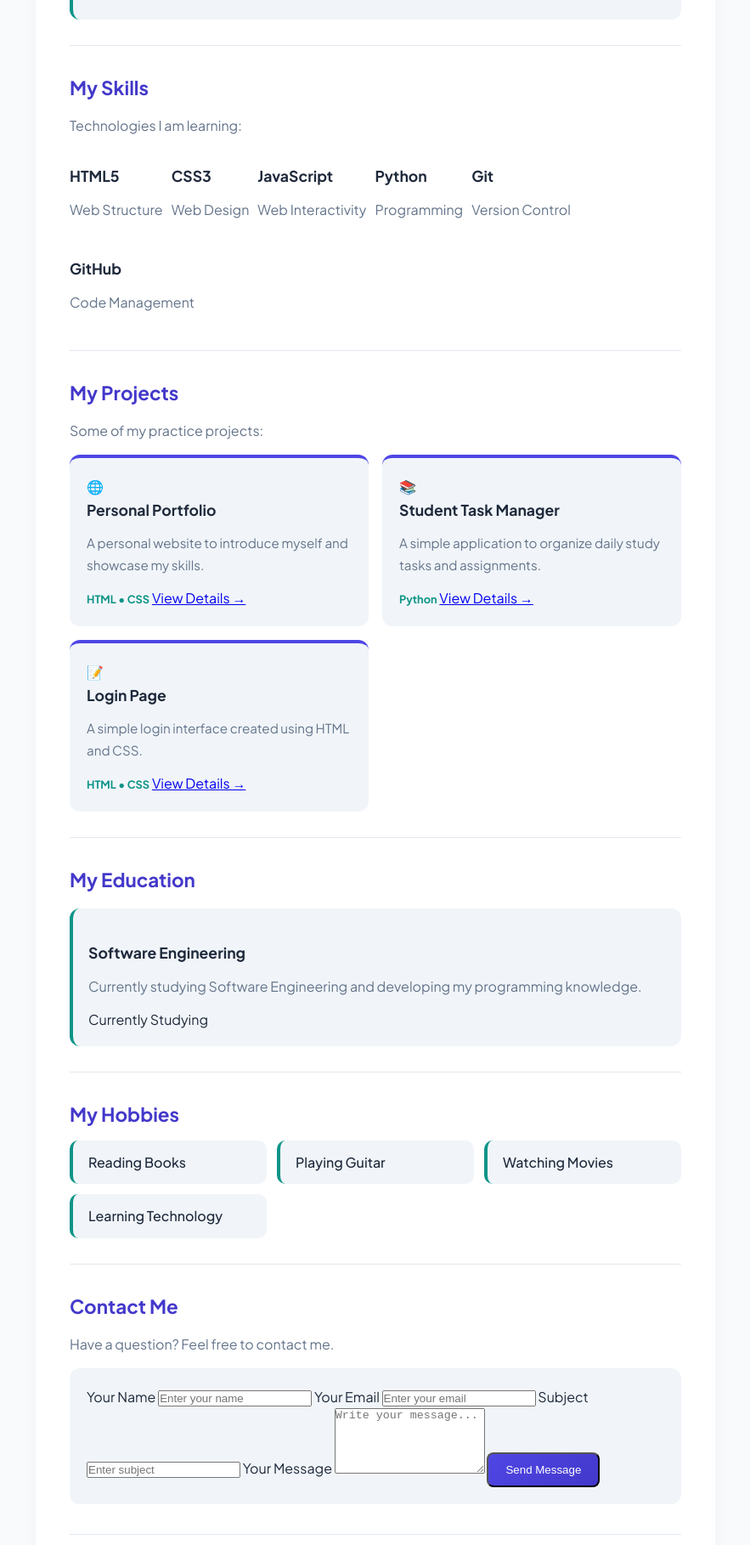
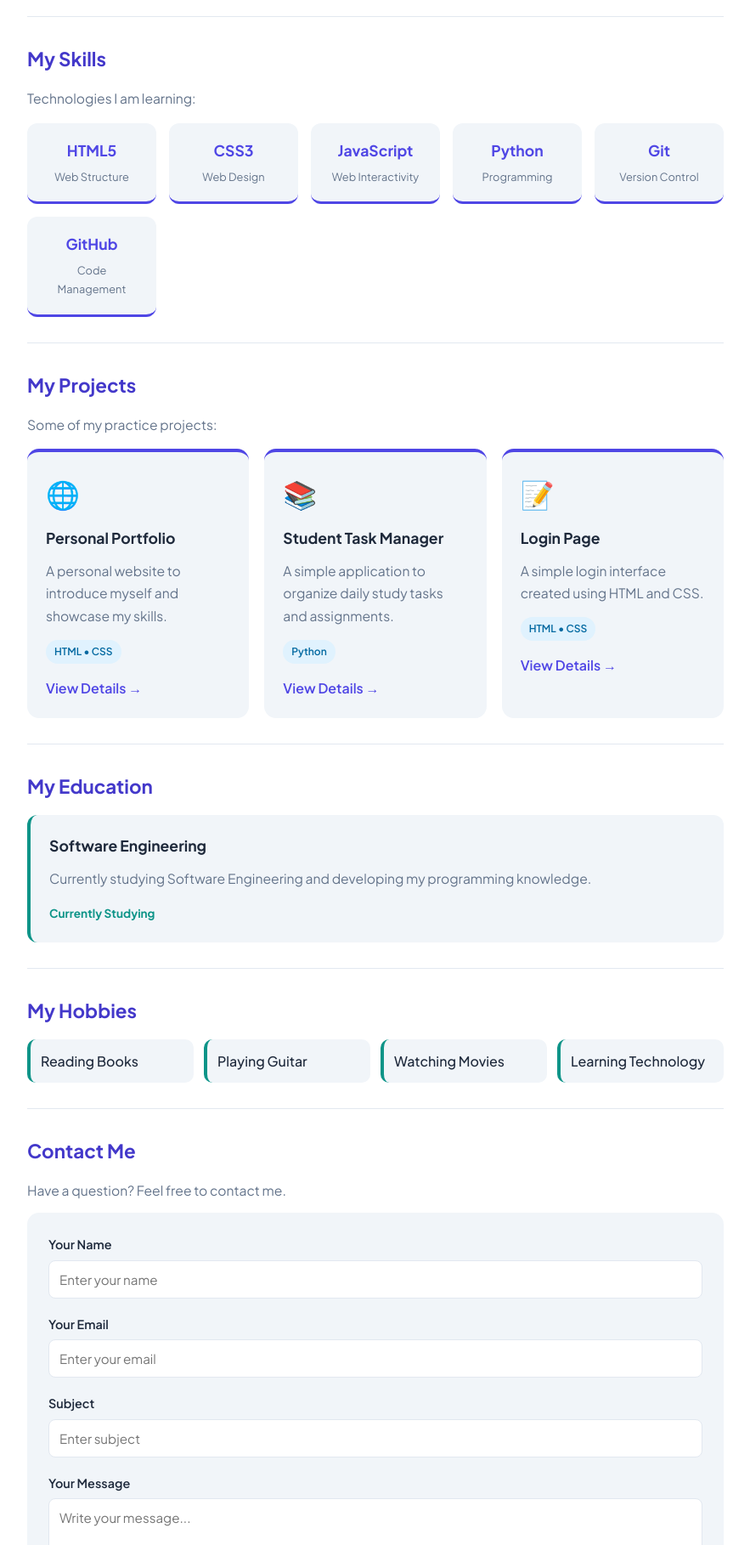
Before and after one commit to Metsinanat9/my-portfolio, a plain HTML site: page index.html in a window 1280 px wide. Shown: the part 982-2800 px from the top of the page at 85% size, without its empty margins (198-1081 px from the left). Drawn offline with Linux system fonts and the light colour scheme.

Commit message:
Refactor CSS styles and improve responsiveness
Updated CSS variables and styles for various components, including navigation, container, hero section, and buttons. Enhanced responsiveness and adjusted layout properties for better visual consistency.

```diff
--- a/style.css
+++ b/style.css
@@ -1,30 +1,33 @@
 
+/* 1. Website Colors */
 :root {
     --primary: #4f46e5;
     --primary-dark: #4338ca;
     --bg-color: #f8fafc;
     --card-bg: #ffffff;
-    --surface-subtle: #f1f5f9;
-    --surface-hover: #e2e8f0;
-    --border-color: #e2e8f0;
+    --surface: #f1f5f9;
+    --border: #e2e8f0;
     --text-main: #1e293b;
     --text-muted: #64748b;
     --accent: #0d9488;
 }
 
+/* 2. Reset */
 * {
     box-sizing: border-box;
     margin: 0;
     padding: 0;
 }
 
+/* 3. Smooth Scrolling */
 html {
     scroll-behavior: smooth;
 }
 
+/* 4. Body */
 body {
     font-family: 'Plus Jakarta Sans', sans-serif;
-    background-color: var(--bg-color);
+    background: var(--bg-color);
     color: var(--text-main);
     line-height: 1.7;
     padding: 20px;
@@ -32,41 +35,55 @@ body {
     justify-content: center;
 }
 
+/* 5. Container */
 .container {
     width: 100%;
-    max-width: 800px;
+    max-width: 900px;
     background: var(--card-bg);
     padding: 40px;
     border-radius: 20px;
-    box-shadow: 0 10px 25px -5px rgba(0, 0, 0, 0.05);
+    box-shadow: 0 10px 30px rgba(0,0,0,0.05);
 }
 
+/* 6. Navigation */
 nav {
-    background: linear-gradient(135deg, var(--primary), var(--primary-dark));
-    padding: 18px 24px;
+    background: linear-gradient(
+        135deg,
+        var(--primary),
+        var(--primary-dark)
+    );
+
+    padding: 18px 22px;
     border-radius: 12px;
     display: flex;
+    flex-wrap: wrap;
     gap: 20px;
-    flex-wrap: wrap;
-    box-shadow: 0 4px 12px rgba(79, 70, 229, 0.2);
-    margin-bottom: 30px;
+    margin-bottom: 35px;
 }
 
 nav a {
     color: white;
     text-decoration: none;
+    font-size: 0.9rem;
     font-weight: 600;
-    font-size: 0.9rem;
     transition: 0.3s;
 }
 
 nav a:hover {
     color: #c7d2fe;
-    transform: translateY(-2px);
 }
 
-section {
-    scroll-margin-top: 20px;
+/* 7. Hero Section */
+.hero {
+    display: flex;
+    align-items: center;
+    justify-content: space-between;
+    gap: 25px;
+    padding: 25px 0;
+}
+
+.hero-content {
+    flex: 1;
 }
 
 .welcome-badge {
@@ -82,71 +99,68 @@ section {
 
 h1 {
     font-size: 2.2rem;
+    line-height: 1.3;
     margin-bottom: 12px;
-    font-weight: 700;
 }
 
 h1 em {
     font-style: normal;
-    background: linear-gradient(135deg, var(--primary), var(--accent));
+    background: linear-gradient(
+        135deg,
+        var(--primary),
+        var(--accent)
+    );
     -webkit-background-clip: text;
     -webkit-text-fill-color: transparent;
 }
 
+.hero h3 {
+    color: var(--accent);
+    margin: 0 0 12px;
+}
+
+.hero-img {
+    width: 180px;
+    height: 180px;
+    object-fit: cover;
+    border-radius: 50%;
+    border: 5px solid var(--primary);
+}
+
+/* 8. Headings */
 h2 {
     color: var(--primary-dark);
     font-size: 1.4rem;
-    margin-top: 25px;
+    margin-top: 20px;
+    margin-bottom: 15px;
+}
+
+h3 {
+    font-size: 1.1rem;
+    margin-top: 18px;
+    margin-bottom: 10px;
+}
+
+/* 9. Paragraph */
+p {
+    color: var(--text-muted);
+    font-size: 0.98rem;
     margin-bottom: 12px;
 }
 
-h3 {
-    color: var(--text-main);
-    font-size: 1.1rem;
-    margin-top: 20px;
-    margin-bottom: 10px;
-}
-
-.hero-subtitle {
-    margin: 0 0 12px;
-    color: var(--accent);
-}
-
-p {
-    color: var(--text-muted);
-    margin-bottom: 12px;
-    font-size: 1rem;
-}
-
-.profile-img {
-    width: 150px;
-    height: 150px;
-    object-fit: cover;
-    background: var(--surface-subtle);
-    border-radius: 50%;
-    border: 4px solid var(--primary);
-    display: block;
-    margin: 15px 0 20px;
-    transition: transform 0.3s ease;
-}
-
-.profile-img:hover {
-    transform: scale(1.05);
-}
-
+/* 10. Divider */
 hr {
     border: none;
     height: 1px;
-    background: var(--border-color);
+    background: var(--border);
     margin: 30px 0;
 }
 
-.info-box,
-.education-card {
-    background: var(--surface-subtle);
-    padding: 18px;
+/* 11. Information Box */
+.info-box {
+    background: var(--surface);
+    padding: 20px;
     border-radius: 12px;
-    margin-top: 15px;
     border-left: 4px solid var(--accent);
 }
 
@@ -154,170 +168,215 @@ hr {
     margin-bottom: 8px;
 }
 
+/* 12. Skills */
 .skills-list {
-    display: flex;
-    flex-wrap: wrap;
-    gap: 10px;
-    margin-top: 12px;
+    display: grid;
+    grid-template-columns: repeat(
+        auto-fit,
+        minmax(130px, 1fr)
+    );
+    gap: 15px;
+    margin-top: 15px;
 }
 
-.skill-badge {
-    background: var(--surface-subtle);
-    color: var(--primary);
-    padding: 7px 15px;
-    border-radius: 999px;
-    font-size: 0.9rem;
-    font-weight: 600;
-    border: 1px solid var(--border-color);
+.skill-card {
+    background: var(--surface);
+    padding: 18px;
+    border-radius: 12px;
+    border-bottom: 3px solid var(--primary);
+    text-align: center;
     transition: 0.3s;
 }
 
-.skill-badge:hover {
-    background: var(--primary);
-    color: white;
-    transform: translateY(-3px);
+.skill-card:hover {
+    transform: translateY(-5px);
+    background: #eef2ff;
 }
 
-ul {
-    list-style: none;
-    display: grid;
-    grid-template-columns: repeat(auto-fit, minmax(180px, 1fr));
-    gap: 12px;
-    margin-top: 10px;
+.skill-card h3 {
+    color: var(--primary);
+    margin: 0 0 5px;
 }
 
-ul li {
-    background: var(--surface-subtle);
-    padding: 12px 18px;
-    border-radius: 10px;
-    font-weight: 500;
-    border-left: 4px solid var(--accent);
-    transition: 0.3s;
+.skill-card p {
+    font-size: 0.8rem;
+    margin: 0;
 }
 
-ul li:hover {
-    transform: translateY(-3px);
-    background: var(--surface-hover);
-}
-
+/* 13. Projects */
 .projects-grid {
     display: grid;
-    grid-template-columns: repeat(auto-fit, minmax(230px, 1fr));
-    gap: 16px;
+    grid-template-columns: repeat(
+        auto-fit,
+        minmax(220px, 1fr)
+    );
+    gap: 18px;
     margin-top: 15px;
 }
 
 .project-card {
-    background: var(--surface-subtle);
-    padding: 20px;
-    border-radius: 12px;
+    background: var(--surface);
+    padding: 22px;
+    border-radius: 14px;
     border-top: 4px solid var(--primary);
-    transition: transform 0.3s, box-shadow 0.3s;
+    transition: 0.3s;
 }
 
 .project-card:hover {
     transform: translateY(-5px);
-    box-shadow: 0 10px 20px rgba(0, 0, 0, 0.07);
+    box-shadow: 0 10px 20px rgba(0,0,0,0.07);
+}
+
+.project-icon {
+    font-size: 2rem;
+    margin-bottom: 10px;
 }
 
 .project-card h3 {
     margin-top: 0;
 }
 
-.project-card p {
-    font-size: 0.95rem;
+.project-tag {
+    display: inline-block;
+    background: #e0f2fe;
+    color: #0369a1;
+    padding: 4px 10px;
+    border-radius: 20px;
+    font-size: 0.75rem;
+    font-weight: 600;
 }
 
-.project-tag {
+.project-card a {
+    display: block;
+    color: var(--primary);
+    text-decoration: none;
+    font-weight: 600;
+    margin-top: 15px;
+}
+
+/* 14. Education */
+.education-card {
+    background: var(--surface);
+    padding: 22px;
+    border-radius: 12px;
+    border-left: 4px solid var(--accent);
+}
+
+.education-card h3 {
+    margin-top: 0;
+}
+
+.education-status {
     display: inline-block;
     color: var(--accent);
-    font-size: 0.8rem;
+    font-size: 0.85rem;
     font-weight: 700;
 }
 
-.project-link {
-    display: block;
-    margin-top: 15px;
-    color: var(--primary);
-    font-weight: 600;
-    text-decoration: none;
+/* 15. Hobbies */
+ul {
+    list-style: none;
+    display: grid;
+    grid-template-columns: repeat(
+        auto-fit,
+        minmax(170px, 1fr)
+    );
+    gap: 12px;
 }
 
-.project-link:hover {
-    text-decoration: underline;
+ul li {
+    background: var(--surface);
+    padding: 12px;
+    border-radius: 10px;
+    border-left: 4px solid var(--accent);
+    font-weight: 500;
+    transition: 0.3s;
 }
 
-.contact-box {
-    background: var(--surface-subtle);
-    padding: 20px;
-    border-radius: 12px;
-    margin-top: 15px;
+ul li:hover {
+    transform: translateY(-3px);
 }
 
-.contact-box a {
+/* 16. Contact Form */
+.contact-box {
+    background: var(--surface);
+    padding: 25px;
+    border-radius: 14px;
+}
+
+form label {
+    display: block;
+    margin-bottom: 6px;
+    font-weight: 600;
+    font-size: 0.9rem;
+}
+
+form input,
+form textarea {
+    width: 100%;
+    padding: 12px;
+    margin-bottom: 18px;
+    border: 1px solid var(--border);
+    border-radius: 8px;
+    font-family: inherit;
+    font-size: 0.95rem;
+    outline: none;
+    background: white;
+}
+
+form input:focus,
+form textarea:focus {
+    border-color: var(--primary);
+    box-shadow: 0 0 0 3px rgba(79,70,229,0.1);
+}
+
+form textarea {
+    resize: vertical;
+}
+
+/* 17. Buttons */
+.contact-button {
+    display: inline-block;
+    background: linear-gradient(
+        135deg,
+        var(--primary),
+        var(--primary-dark)
+    );
+    color: white;
+    text-decoration: none;
+    border: none;
+    padding: 12px 22px;
+    border-radius: 8px;
+    font-family: inherit;
+    font-weight: 600;
+    cursor: pointer;
+    transition: 0.3s;
+}
+
+.contact-button:hover {
+    transform: translateY(-3px);
+    box-shadow: 0 5px 15px rgba(79,70,229,0.2);
+}
+
+/* 18. Footer */
+footer {
+    text-align: center;
+    border-top: 1px solid var(--border);
+    margin-top: 35px;
+    padding-top: 20px;
+}
+
+footer p {
+    font-size: 0.85rem;
+}
+
+footer a {
     color: var(--primary);
     text-decoration: none;
     font-weight: 600;
 }
 
-.social-links {
-    display: flex;
-    flex-wrap: wrap;
-    gap: 12px;
-    margin: 18px 0;
-}
-
-.social-links a {
-    background: white;
-    border: 1px solid var(--border-color);
-    padding: 8px 14px;
-    border-radius: 8px;
-    transition: 0.3s;
-}
-
-.social-links a:hover {
-    background: var(--primary);
-    color: white;
-}
-
-.contact-button {
-    display: inline-block;
-    background: linear-gradient(135deg, var(--primary), var(--primary-dark));
-    color: white !important;
-    padding: 11px 20px;
-    border-radius: 8px;
-    margin-top: 10px;
-    text-decoration: none;
-    transition: 0.3s;
-}
-
-.contact-button:hover {
-    transform: translateY(-3px);
-    box-shadow: 0 5px 15px rgba(79, 70, 229, 0.2);
-}
-
-footer {
-    text-align: center;
-    border-top: 1px solid var(--border-color);
-    margin-top: 35px;
-    padding-top: 20px;
-}
-
-footer p {
-    font-size: 0.9rem;
-}
-
-.back-to-top {
-    color: var(--primary);
-    font-size: 0.9rem;
-    font-weight: 600;
-    text-decoration: none;
-}
-
-.back-to-top:hover {
-    text-decoration: underline;
-}
-
+/* 19. Responsive Design */
 @media (max-width: 600px) {
 
     body {
@@ -334,7 +393,17 @@ footer p {
     }
 
     nav a {
-        font-size: 0.85rem;
+        font-size: 0.8rem;
+    }
+
+    .hero {
+        flex-direction: column-reverse;
+        align-items: flex-start;
+    }
+
+    .hero-img {
+        width: 130px;
+        height: 130px;
     }
 
     h1 {
@@ -349,8 +418,7 @@ footer p {
         grid-template-columns: 1fr;
     }
 
-    .profile-img {
-        width: 120px;
-        height: 120px;
+    .contact-box {
+        padding: 15px;
     }
 }
```
